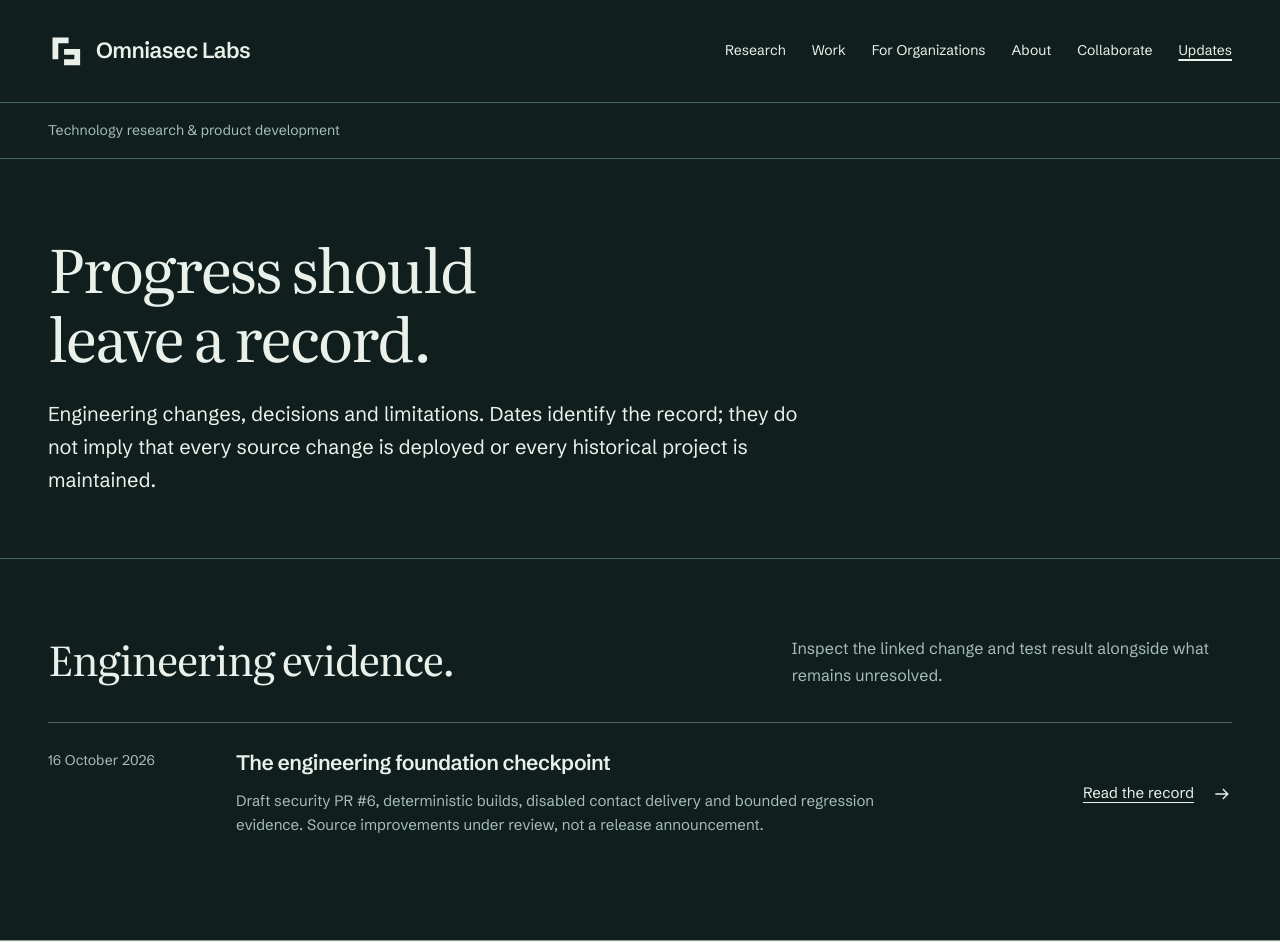
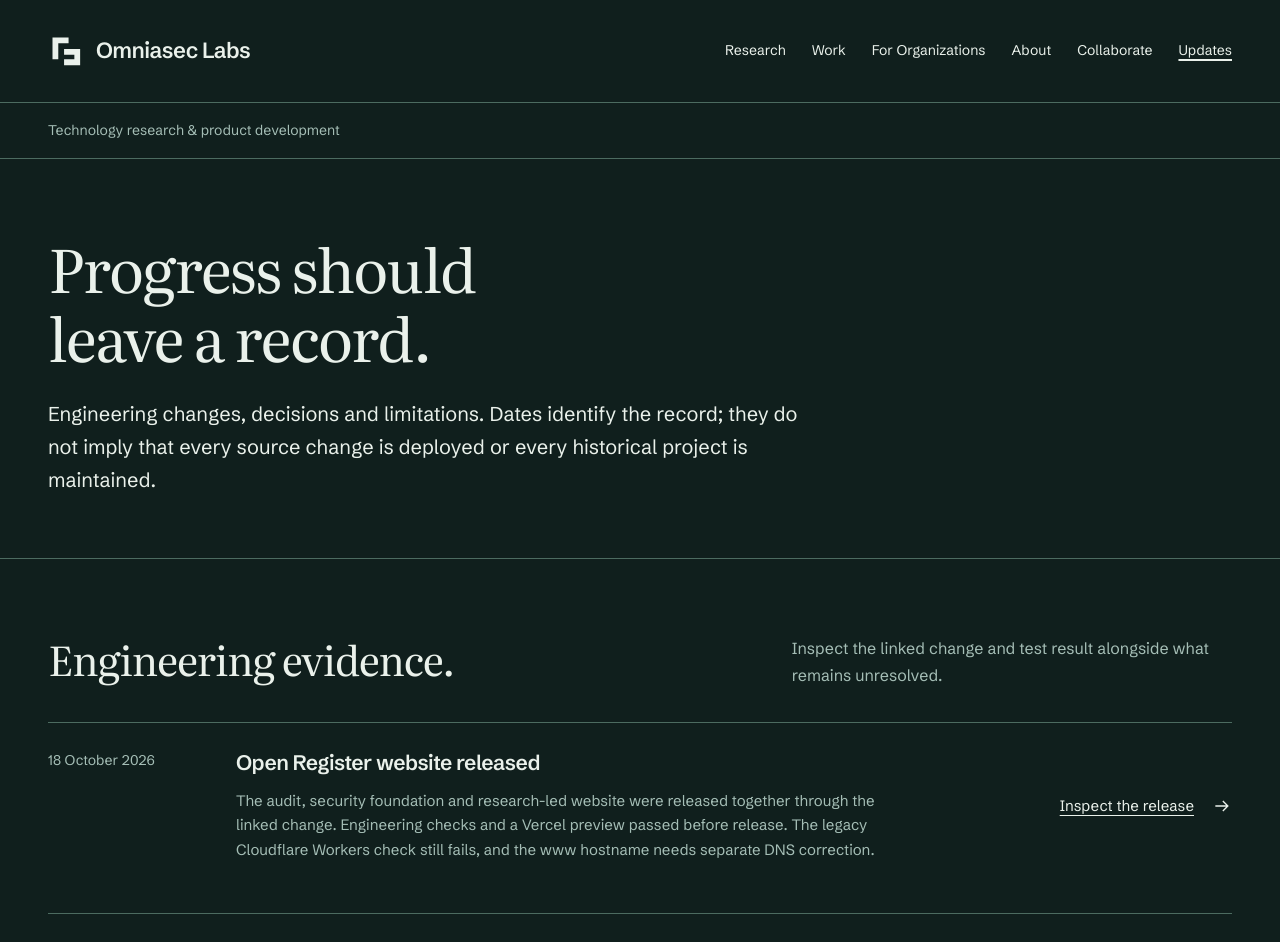
Before and after one commit to Syedsaadhhh/Omnia_Universal, a Next.js app: page /build-log in a window 1280 px wide. Shown: the top 942 px of the page. Built offline with nearby package versions, Linux system fonts and the light colour scheme.

Commit message:
fix: reflect live release and resolve Updates shortcut

```diff
--- a/app/build-log/page.tsx
+++ b/app/build-log/page.tsx
@@ -49,13 +49,34 @@ export default function UpdatesPage() {
             </p>
           </div>
           <article className="or-update">
+            <time dateTime="2026-10-18">18 October 2026</time>
+            <div>
+              <h3>Open Register website released</h3>
+              <p>
+                The audit, security foundation and research-led website were
+                released together through the linked change. Engineering checks
+                and a Vercel preview passed before release. The legacy Cloudflare
+                Workers check still fails, and the www hostname needs separate
+                DNS correction.
+              </p>
+            </div>
+            <a
+              className="or-text-link"
+              href="https://github.com/Syedsaadhhh/Omnia_Universal/pull/10"
+            >
+              Inspect the release
+              <Arrow />
+            </a>
+          </article>
+          <article className="or-update">
             <time dateTime="2026-10-16">16 October 2026</time>
             <div>
               <h3>The engineering foundation checkpoint</h3>
               <p>
-                Draft security PR #6, deterministic builds, disabled contact
-                delivery and bounded regression evidence. Source improvements
-                under review, not a release announcement.
+                The security foundation checkpoint recorded deterministic builds,
+                disabled contact delivery and bounded regression evidence while
+                PR #6 was still a draft. It was included in the 18 October
+                release above.
               </p>
             </div>
             <Link
--- a/next.config.ts
+++ b/next.config.ts
@@ -10,6 +10,11 @@ const nextConfig: NextConfig = {
   images: { unoptimized: true },
   async redirects() {
     return [
+      {
+        source: "/updates",
+        destination: "/build-log",
+        permanent: true,
+      },
       {
         source: "/:path*",
         has: [{ type: "host", value: "www.omniaseclabs.com" }],
```
Also changed, not shown: app/build-log/security-foundation/page.tsx (+15 -7 lines), app/page.tsx (+6 -5 lines), 2 other files (tests, documents, lock files or other folders).
